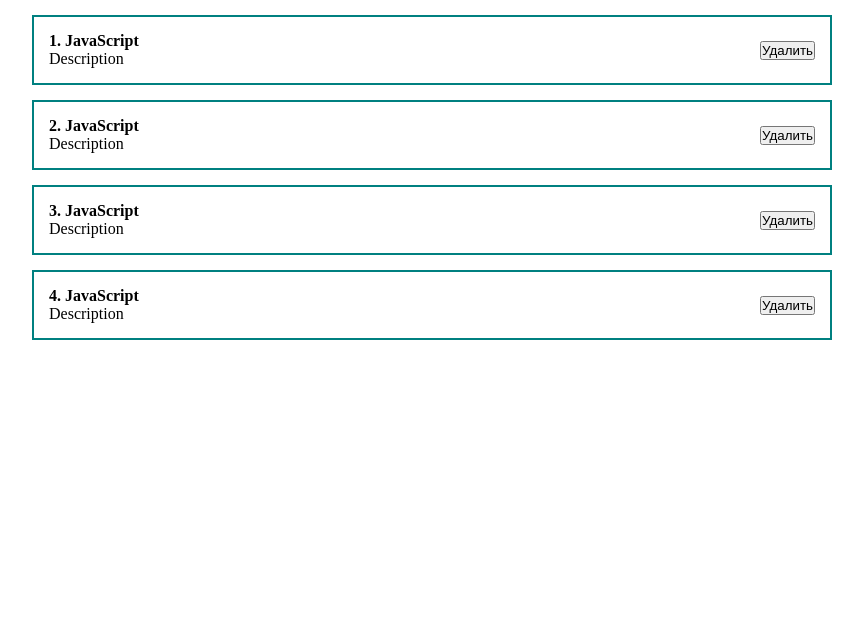
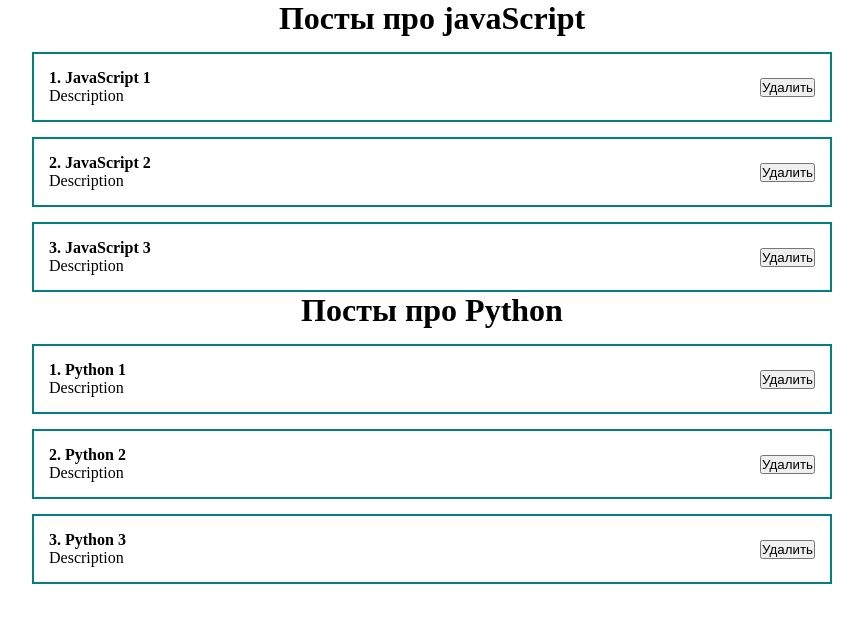
Before and after one commit to weboson/-react-course-UlbiTV, a React (Create React App) app: page / in a window 1280 px wide. Shown: the top 622 px of the page, without its empty margins (208-1071 px from the left). Built offline with nearby package versions, Linux system fonts and the light colour scheme.

Commit message:
Lists and Keys

```diff
--- a/src/App.js
+++ b/src/App.js
@@ -1,19 +1,30 @@
 import React from 'react';
-import PostItem from './components/PostItem';
-// import Counter from './components/Counter';
-// import ClassCounter from './components/ClassCounter'
-
+import { useState } from 'react';
+import PostList from './components/PostList';
+// ! списки
 // import styles
 import './styles/App.css';
 
 function App() {
+  // состояние хранит в себе массив posts для списка №1
+  const [posts, setPosts] = useState([
+    {id: 1, title: 'JavaScript 1', body: 'Description'},
+    {id: 2, title: 'JavaScript 2', body: 'Description'},
+    {id: 3, title: 'JavaScript 3', body: 'Description'},
+  ])
+
+  // состояние хранит в себе массив posts2 для списка №2
+  const [posts2, setPosts2] = useState([
+    {id: 1, title: 'Python 1', body: 'Description'},
+    {id: 2, title: 'Python 2', body: 'Description'},
+    {id: 3, title: 'Python 3', body: 'Description'},
+  ])
+
 
   return (
     <div className="App">
-      <PostItem post={{id: 1, title: 'JavaScript', body: 'Description'}} />
-      <PostItem post={{id: 2, title: 'JavaScript', body: 'Description'}} />
-      <PostItem post={{id: 3, title: 'JavaScript', body: 'Description'}} />
-      <PostItem post={{id: 4, title: 'JavaScript', body: 'Description'}} />
+      <PostList posts={posts} title="Посты про javaScript"/>
+      <PostList posts={posts2} title="Посты про Python"/>
     </div>
   );
 }
--- a/src/components/PostItem.jsx
+++ b/src/components/PostItem.jsx
@@ -1,7 +1,7 @@
 import React from 'react';
 
 const PostItem = (props) => {
-    console.log(props)
+
     return (
         <div>
             <div className='post'>
--- /dev/null
+++ b/src/components/PostList.jsx
@@ -0,0 +1,18 @@
+import React from 'react';
+import PostItem from './PostItem';
+//! ключи
+
+//                props = {posts={[...]}}
+const PostList = ({posts, title}) => { // так как props - это объект - то вместо (props) использовали "диструктуризацию" и сразу вытащили массив "posts"
+    return (
+        <div>
+            <h1 style={{ textAlign: 'center' }}>{title}</h1>
+            {
+                                                    //! ключи - key
+                posts.map(post => <PostItem post={post} key={post.id} />)
+            }
+        </div>
+    );
+};
+
+export default PostList;
```
